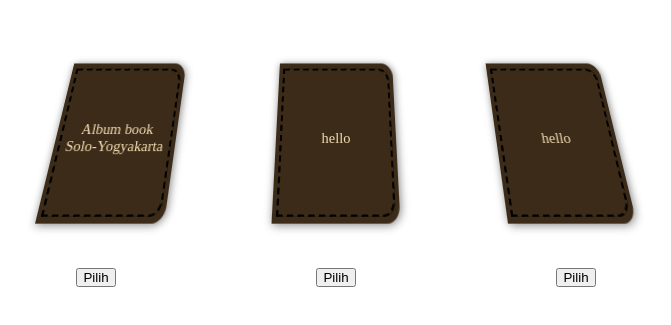
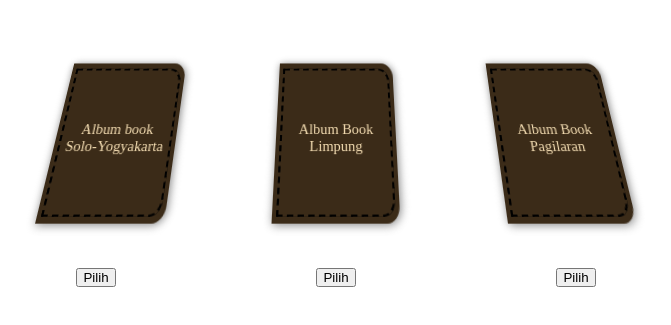
Before and after one commit to Azsig/MeetUpAlbum, a plain HTML site: page index.html in a window 1280 px wide. Shown: the part 253-578 px from the top of the page, without its empty margins (304-975 px from the left). Drawn offline with Linux system fonts and the light colour scheme.

Commit message:
change the book title

```diff
--- a/index.html
+++ b/index.html
@@ -22,20 +22,20 @@
         <div class="book deactive" id="b2">
             <div class="paper cover" id="3">
                 <div class="front">
-                    hello
+                   Album Book<br>
+                   Limpung
                 </div>
                 <div class="back">
-                    no
                 </div>
             </div>
         </div>
         <div class="book deactive" id="b3">
             <div class="paper cover" id="3">
                 <div class="front">
-                    hello
+                    Album Book<br>
+                    Pagilaran
                 </div>
                 <div class="back">
-                    no
                 </div>
             </div>
         </div>
```
